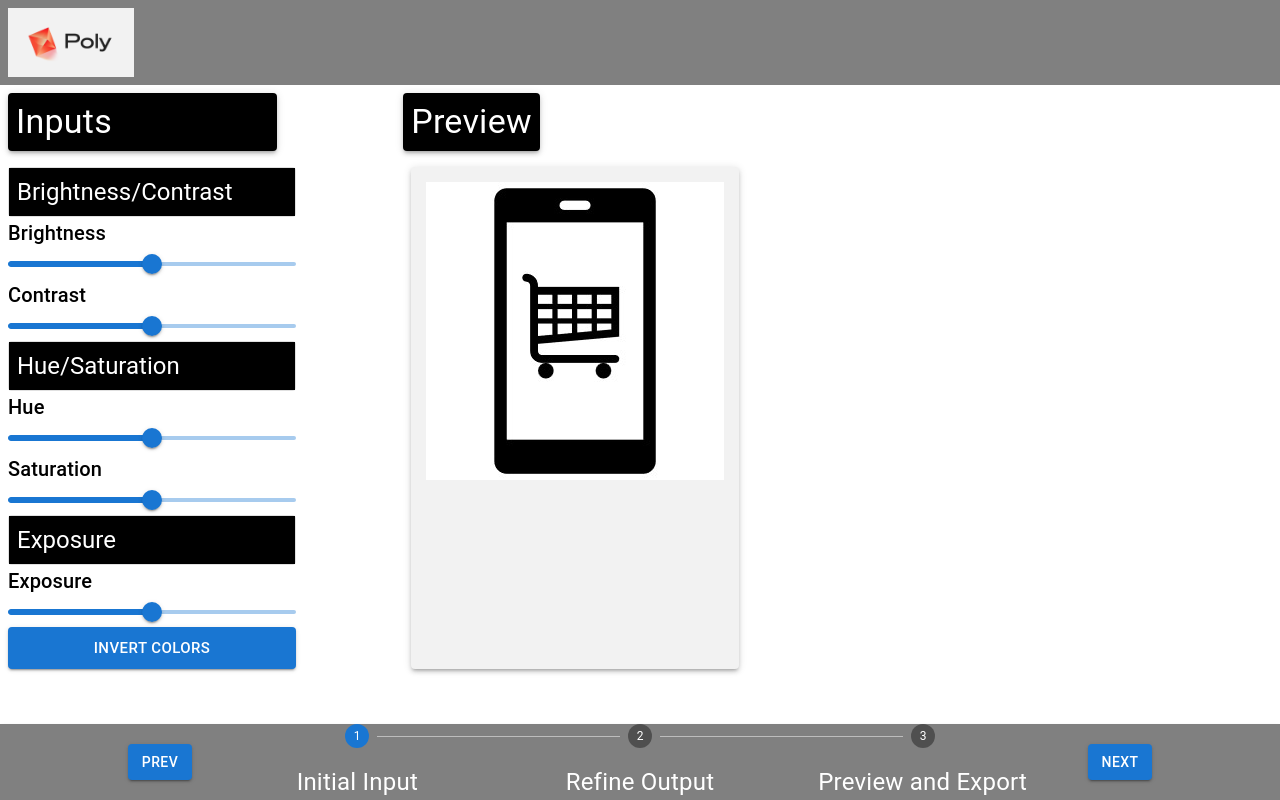
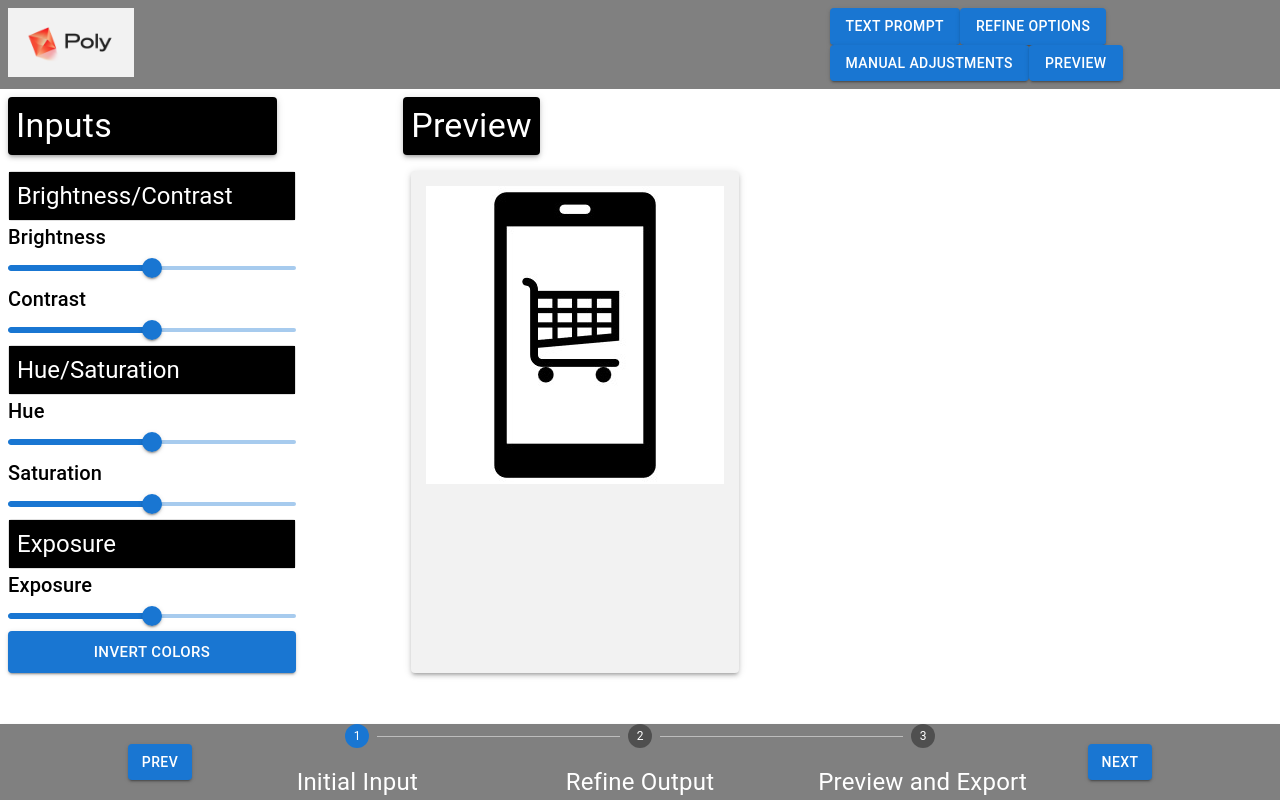
Before and after one commit to iubaldo/CS-422-Course-Project, a React (Create React App) app: page /step2 in a window 1280 px wide. Built offline with nearby package versions, Linux system fonts and the light colour scheme.

Commit message:
Added linked buttons

```diff
--- a/src/Components/Header.jsx
+++ b/src/Components/Header.jsx
@@ -2,13 +2,32 @@ import React, { Component } from "react";
 import Box from '@mui/material/Box';
 import Typography from '@mui/material/Typography'
 import Stack from '@mui/material/Stack';
+import Button from '@mui/material/Button';
 
 class Header extends Component {
     render() {
     	return(
       	<Box sx={{width: "100%", height: "100%", backgroundColor: 'Grey'}}>
-          <Stack direction="row" alignContent="flex-start" padding={1}>
+          <Stack direction="row"  spacing = "55%" alignContent="flex-start" padding={1}>
             <img style={{width:"10%", height:"10%"}} src="/Images/logo.png" alt="logo"/>
+
+            <Box sx={{width: "100%", height: "100%", backgroundColor: 'Grey'}}>
+            <Button variant="contained" href="/step1">
+            Text Prompt
+            </Button>
+
+            <Button variant="contained" href="/step2">
+            Refine Options
+            </Button>
+
+            <Button variant="contained" href="/step3">
+            Manual Adjustments
+            </Button>
+
+            <Button variant="contained" href="/step1">
+            Preview
+            </Button>
+            </Box>
           </Stack>
         </Box>
       );
```
